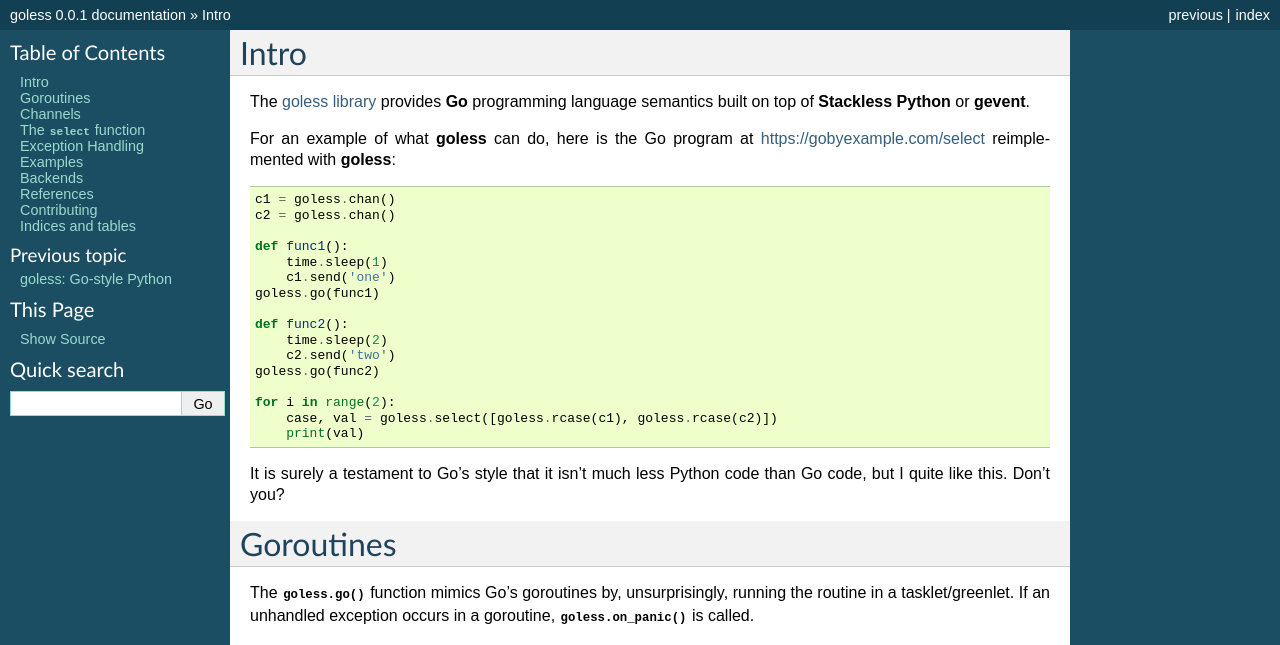
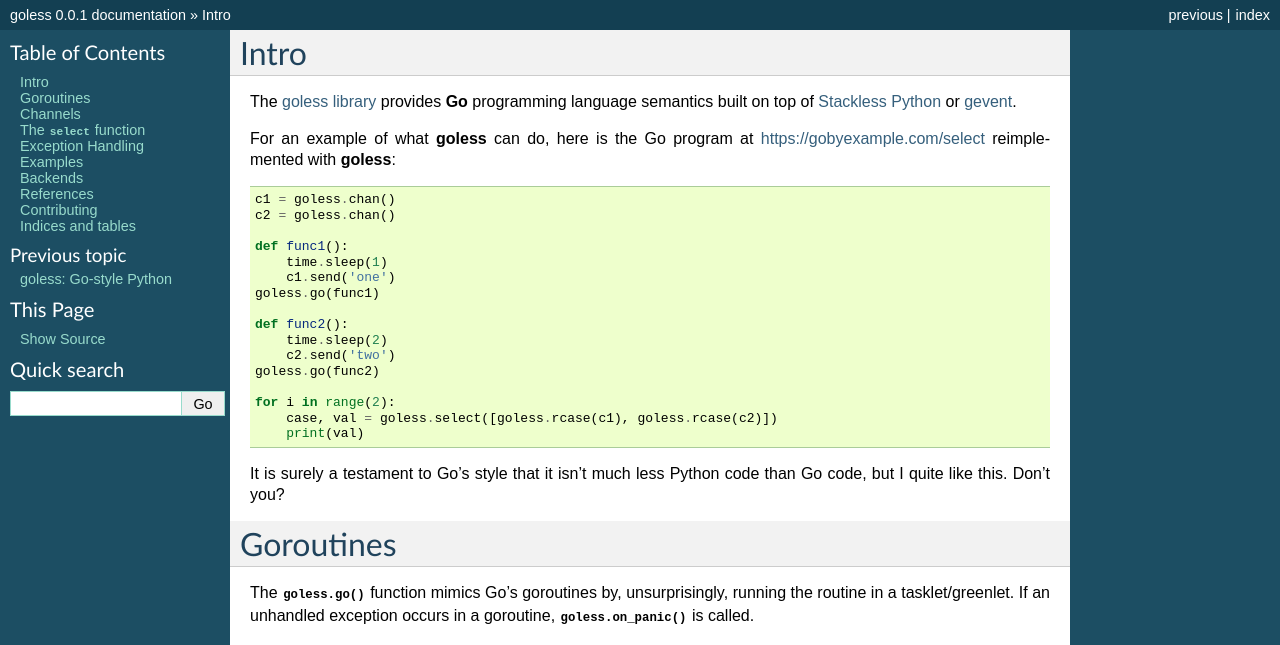
Before and after one commit to rgalanakis/goless, a Sphinx documentation site: the page built from doc/body.rst, in a window 1280 px wide. Shown: the top 645 px of the page. Built offline with Sphinx 7.4.7, drawn with Linux system fonts in a browser that asks for light colours; grey boxes are pictures that could not be loaded.

```diff
--- a/doc/body.rst
+++ b/doc/body.rst
@@ -4,7 +4,7 @@ Intro
 =====
 
 The `goless library`_ provides **Go** programming language
-semantics built on top of **Stackless Python** or **gevent**.
+semantics built on top of `Stackless Python`_ or gevent_.
 
 For an example of what **goless** can do,
 here is the Go program at https://gobyexample.com/select
```
Also changed, not shown: other parts of doc/body.rst (+2 -0 lines).
